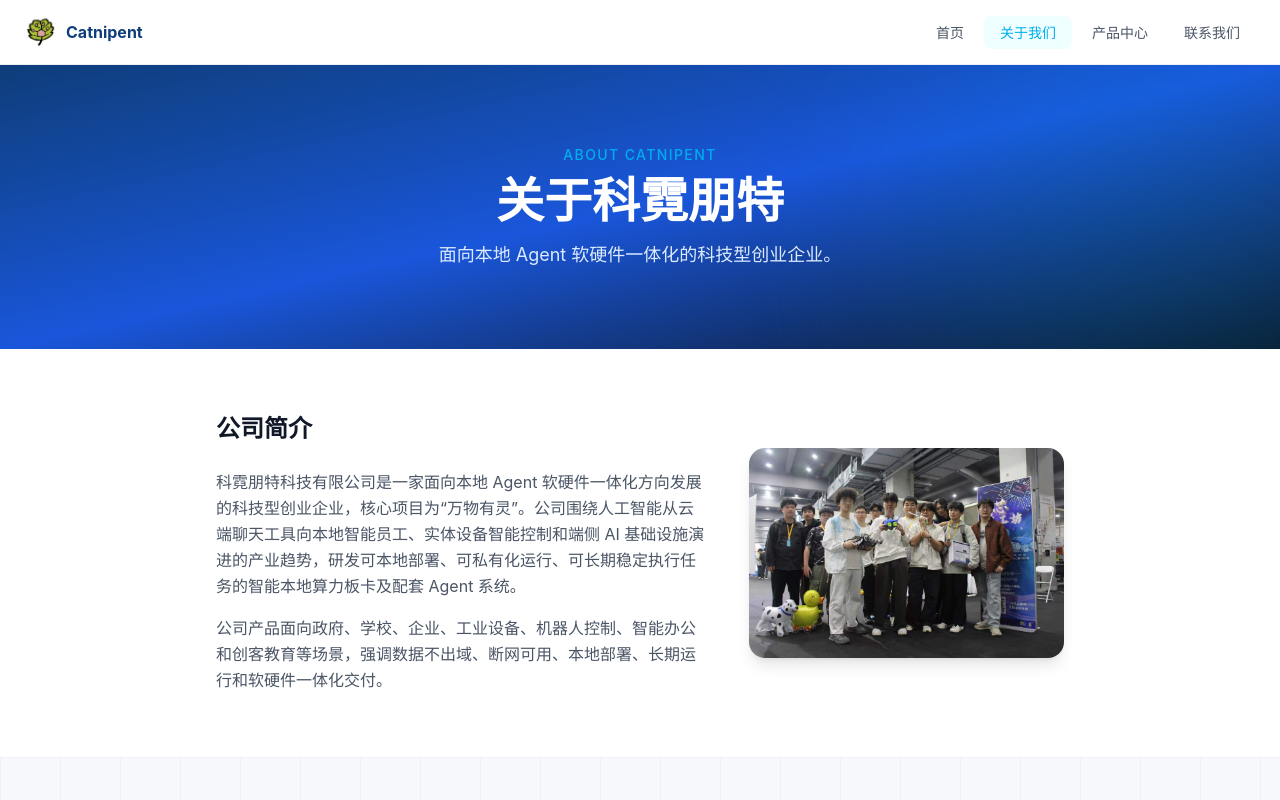
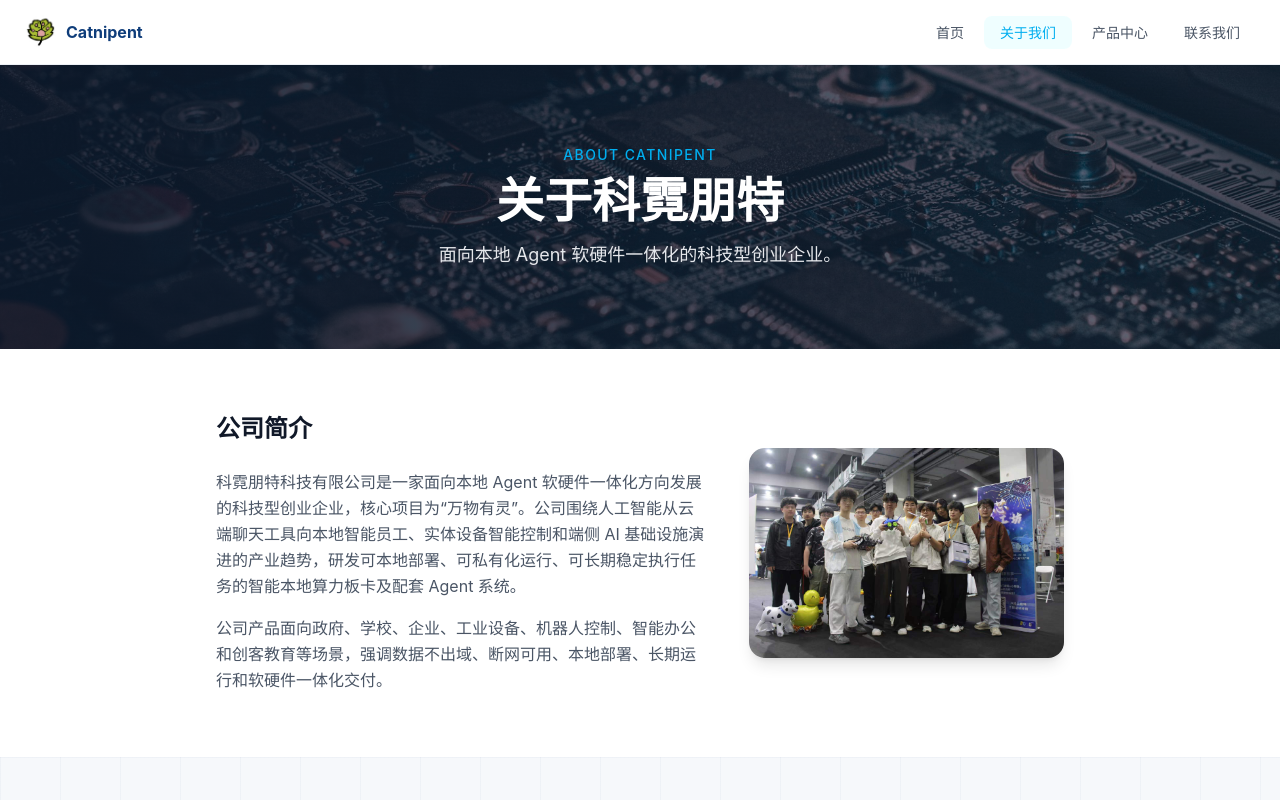
Before and after one commit to NeilBaumanMax/Catnip-Intro, a Next.js app in the folder frontend/: page /about in a window 1280 px wide. Shown: the top 800 px of the page. Built offline with nearby package versions, Linux system fonts and the light colour scheme.

Commit message:
feat: add background images to About and Products hero sections

```diff
--- a/frontend/src/app/about/page.tsx
+++ b/frontend/src/app/about/page.tsx
@@ -57,12 +57,15 @@
   return (
     <div className="page-enter">
       {/* Hero */}
-      <section className="relative bg-gradient-to-br from-[#0F3D7A] via-[#1A56DB] to-[#0a1628] text-white py-16 md:py-20 overflow-hidden">
-        <div className="absolute top-[-20%] right-[-10%] w-[500px] h-[500px] hero-orb bg-[#00AEEF]" />
-        <div className="relative max-w-4xl mx-auto px-6 text-center">
+      <section className="relative text-white py-16 md:py-20 overflow-hidden">
+        <div className="absolute inset-0 z-0">
+          <Image src="/images/about-bg.jpg" alt="" fill className="object-cover" priority />
+          <div className="absolute inset-0 bg-gradient-to-r from-[#0a1628]/90 via-[#0a1628]/75 to-[#0a1628]/60" />
+        </div>
+        <div className="relative z-10 max-w-4xl mx-auto px-6 text-center">
           <p className="text-[#00AEEF] font-medium text-sm mb-3 tracking-widest uppercase">About Catnipent</p>
           <h1 className="text-3xl md:text-5xl font-bold mb-4">关于科霓朋特</h1>
-          <p className="text-blue-100 text-lg max-w-2xl mx-auto">
+          <p className="text-gray-200 text-lg max-w-2xl mx-auto">
             面向本地 Agent 软硬件一体化的科技型创业企业。
           </p>
         </div>
--- a/frontend/src/app/products/page.tsx
+++ b/frontend/src/app/products/page.tsx
@@ -1,4 +1,5 @@
 import Link from 'next/link'
+import Image from 'next/image'
 import { getProducts, getImageUrl } from '@/lib/api'
 import { fallbackProducts } from '@/lib/fallback'
 
@@ -17,12 +18,15 @@
 
   return (
     <div className="page-enter">
-      <section className="relative bg-gradient-to-br from-[#0F3D7A] via-[#1A56DB] to-[#0a1628] text-white py-16 md:py-20 overflow-hidden">
-        <div className="absolute top-[-20%] right-[-10%] w-[500px] h-[500px] hero-orb bg-[#00AEEF]" />
-        <div className="relative max-w-4xl mx-auto px-6 text-center">
+      <section className="relative text-white py-16 md:py-20 overflow-hidden">
+        <div className="absolute inset-0 z-0">
+          <Image src="/images/products-bg.jpg" alt="" fill className="object-cover" priority />
+          <div className="absolute inset-0 bg-gradient-to-r from-[#0a1628]/90 via-[#0a1628]/75 to-[#0a1628]/60" />
+        </div>
+        <div className="relative z-10 max-w-4xl mx-auto px-6 text-center">
           <p className="text-[#00AEEF] font-medium text-sm mb-3 tracking-widest uppercase">Product Center</p>
           <h1 className="text-3xl md:text-5xl font-bold mb-4">产品中心</h1>
-          <p className="text-blue-100 text-lg max-w-2xl mx-auto">
+          <p className="text-gray-200 text-lg max-w-2xl mx-auto">
             软硬件一体化产品矩阵 — 从 AI 板卡到 Agent 系统，构建可交付、可维护、可落地的智能硬件产品体系。
           </p>
         </div>
```
Also changed, not shown: frontend/public/images/about-bg.jpg (added), frontend/public/images/products-bg.jpg (added).
